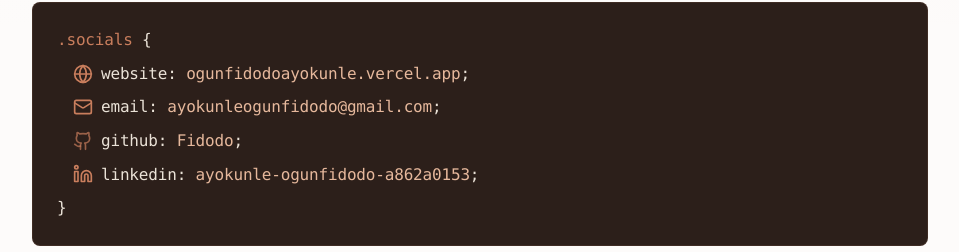
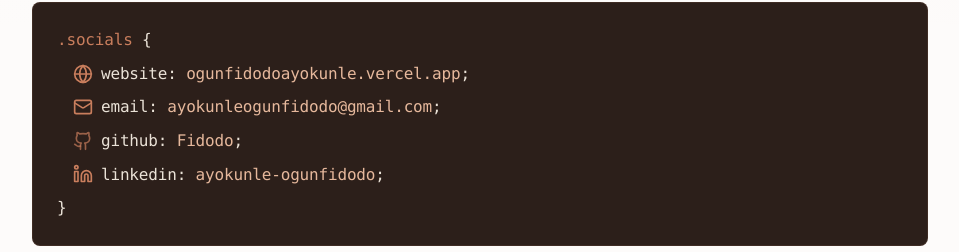
Before and after one commit to fidodo/new-portfolio, a Next.js app: page / in a window 1280 px wide. Shown: the part 5711-5963 px from the top of the page, without its empty margins (160-1119 px from the left). Built offline with nearby package versions, Linux system fonts and the light colour scheme; no server answers; the database is empty.

Commit message:
fix: link for linkedin now working

```diff
--- a/app/components/Contact.tsx
+++ b/app/components/Contact.tsx
@@ -138,7 +138,7 @@
                   rel="noopener noreferrer"
                   className="text-[#e6b89c] hover:underline hover:text-[#f0d5c0] transition-colors"
                 >
-                  ayokunle-ogunfidodo-a862a0153
+                  ayokunle-ogunfidodo
                 </a>
                 ;
               </p>
```
